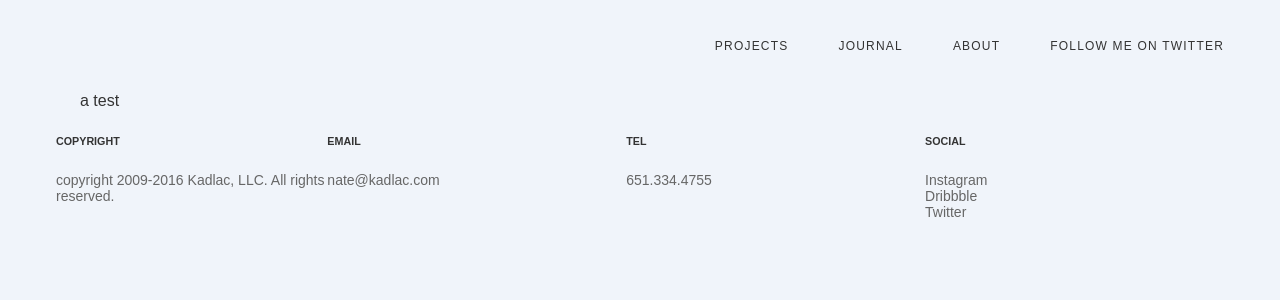
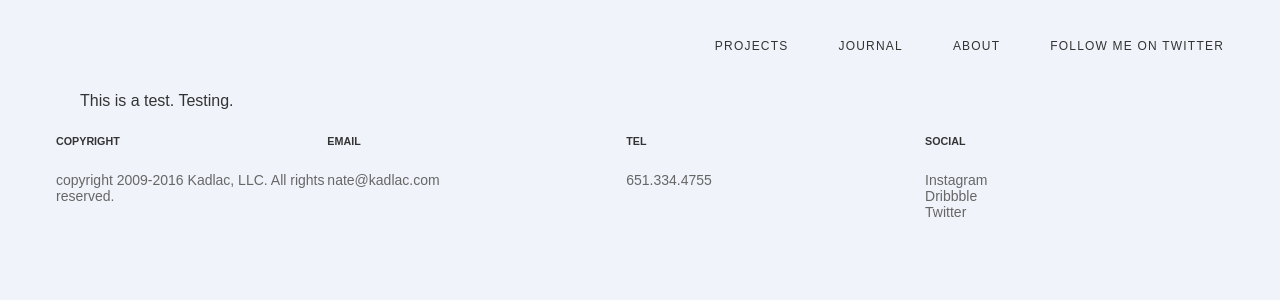
Before and after one commit to nkadlac/kadlac.com, a Jekyll site: the page built from index.html, in a window 1280 px wide. Shown: the top 300 px of the page. Built offline with Jekyll 4.4.1, drawn with Linux system fonts in a browser that asks for light colours.

Commit message:
Updated Index and 1 other file

```diff
--- a/contact.markdown
+++ /dev/null
@@ -1,6 +0,0 @@
----
-title: Contact
-date: 2016-06-06 22:59:00 -07:00
----
-
-Want to hire me? Look for me here.
--- a/index.html
+++ b/index.html
@@ -11,7 +11,7 @@ navigation_weight: 1
 
     <div class="contain">
 
-      a test
+      This is a test. Testing.
 
     </div>
 
```
